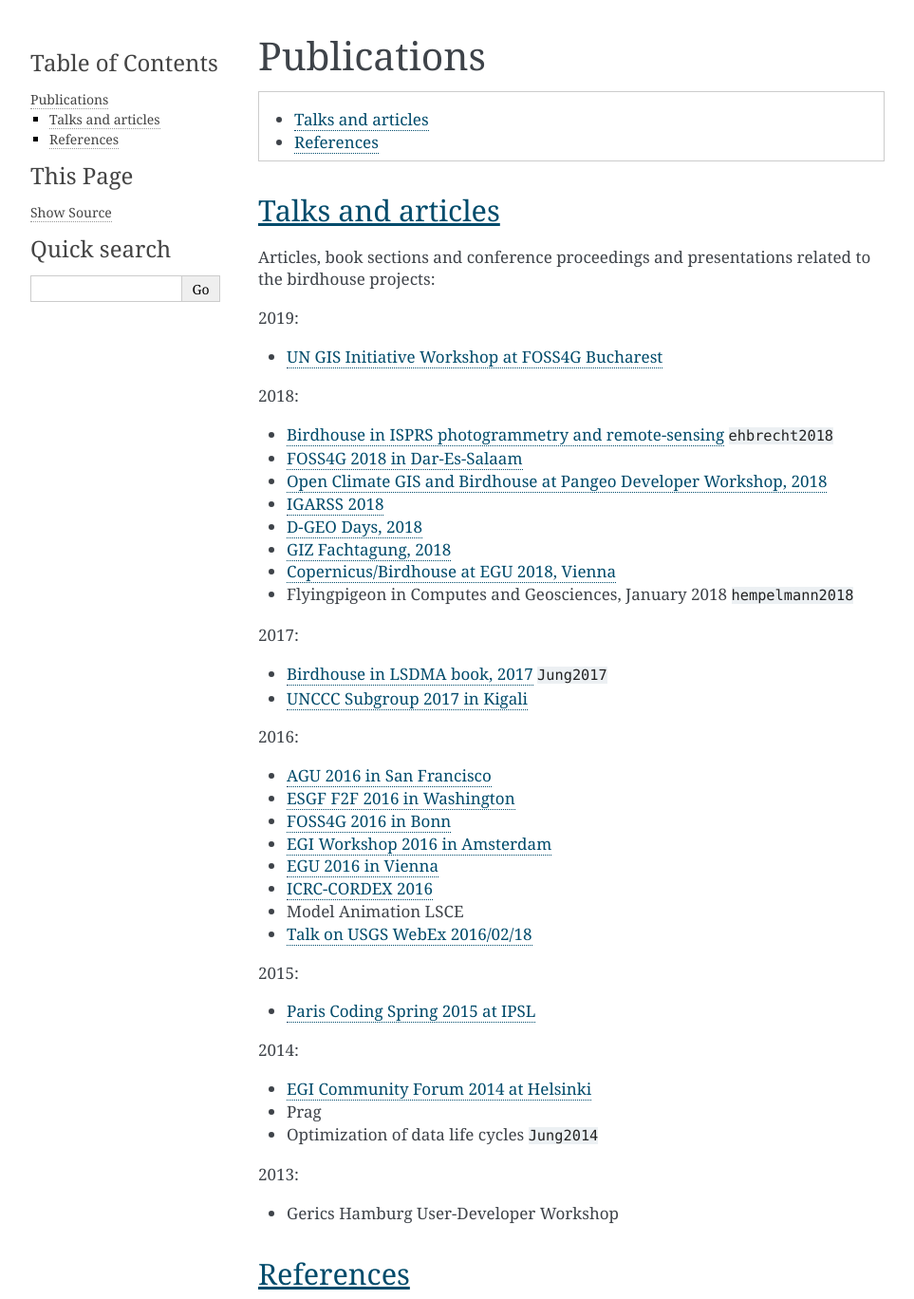
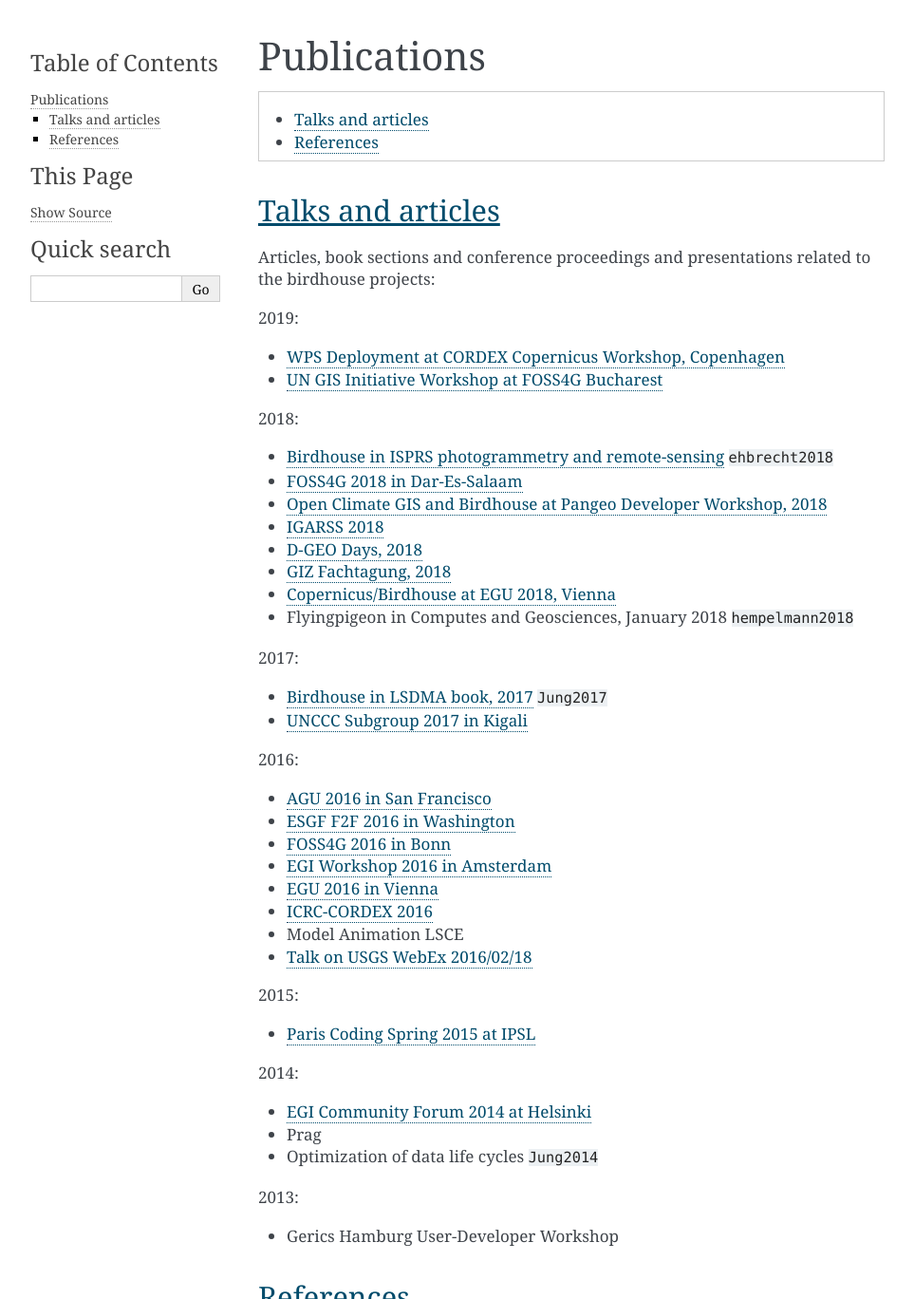
Before and after one commit to bird-house/birdhouse-docs, a Sphinx documentation site: the page built from docs/source/publications.rst, in a window 1280 px wide, cut to the strip 0-1368 px from the top of the page. Shown: the whole strip at 95% size, without its empty margins (148-1111 px from the left). Built offline with Sphinx 7.4.7, drawn with Linux system fonts in a browser that asks for light colours; cross-references to code outside the pages are shown as plain code.

Commit message:
update publications

```diff
--- a/docs/source/publications.rst
+++ b/docs/source/publications.rst
@@ -16,6 +16,7 @@
 
 2019:
 
+* `WPS Deployment at CORDEX Copernicus Workshop, Copenhagen <https://github.com/cehbrecht/wps-talk-copernicus-cordex-dmi-meeting-2019/blob/master/WPS-Deployment-Talk.pdf>`_
 * `UN GIS Initiative Workshop at FOSS4G Bucharest <https://github.com/nilshempelmann/presentations/raw/master/birdhouse-foss4g-2019/Hempelmann_foss4g2019.pdf>`_
 
 
```
